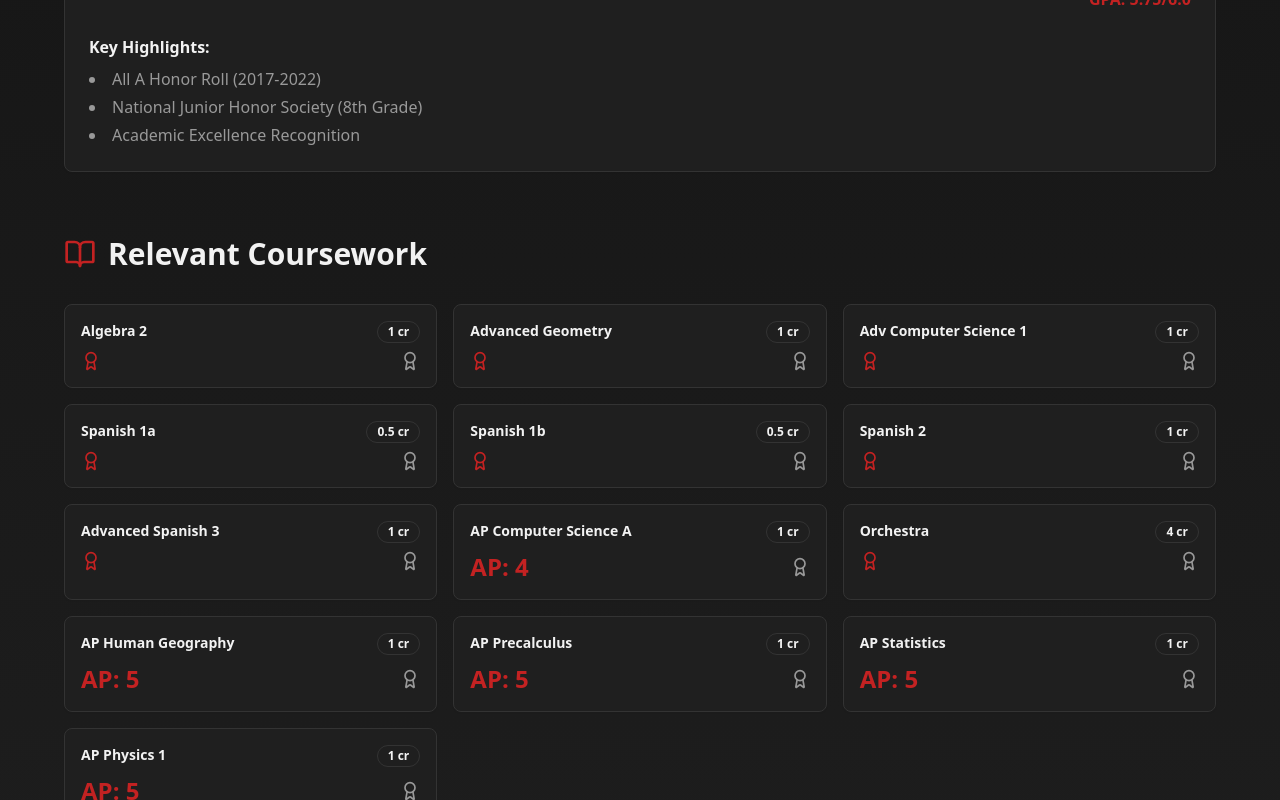
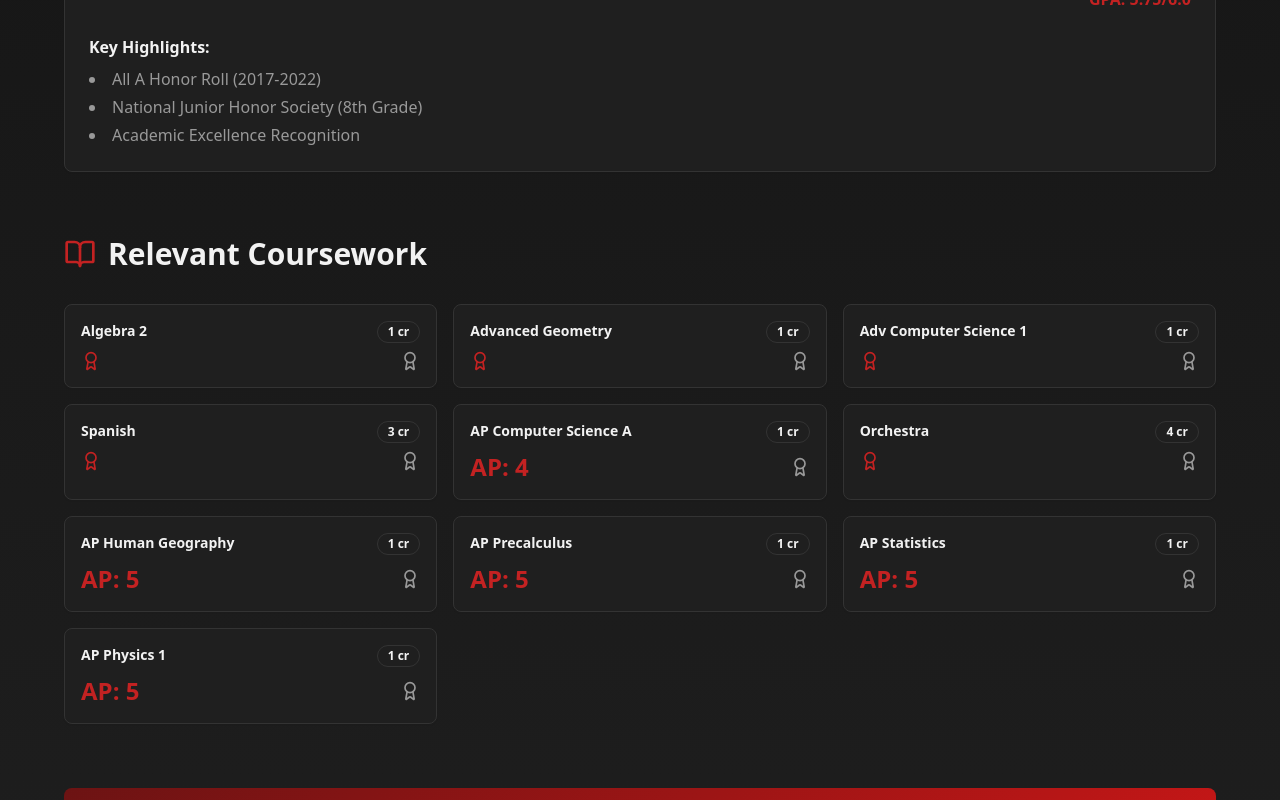
Before and after one commit to TheFedExpress/aayushparikh-2ada1e14, a React (Vite) app: page /academics in a window 1280 px wide. Shown: the part 427-1227 px from the top of the page. Built offline with nearby package versions, Linux system fonts and the light colour scheme.

Commit message:
Consolidate Spanish courses
Consolidated Spanish 1a, Spanish 1b, Spanish 2, and Advanced Spanish 3 into a single entry labeled "Spanish for 3 credits".
-edited src/pages/Academics.tsx

```diff
--- a/src/pages/Academics.tsx
+++ b/src/pages/Academics.tsx
@@ -23,10 +23,7 @@ const Academics = () => {
     { name: "Algebra 2", credits: 1 },
     { name: "Advanced Geometry", credits: 1 },
     { name: "Adv Computer Science 1", credits: 1 },
-    { name: "Spanish 1a", credits: 0.5 },
-    { name: "Spanish 1b", credits: 0.5 },
-    { name: "Spanish 2", credits: 1 },
-    { name: "Advanced Spanish 3", credits: 1 },
+    { name: "Spanish", credits: 3 },
     { name: "AP Computer Science A", credits: 1, apScore: 4 },
     { name: "Orchestra", credits: 4 },
     { name: "AP Human Geography", credits: 1, apScore: 5 },
```
